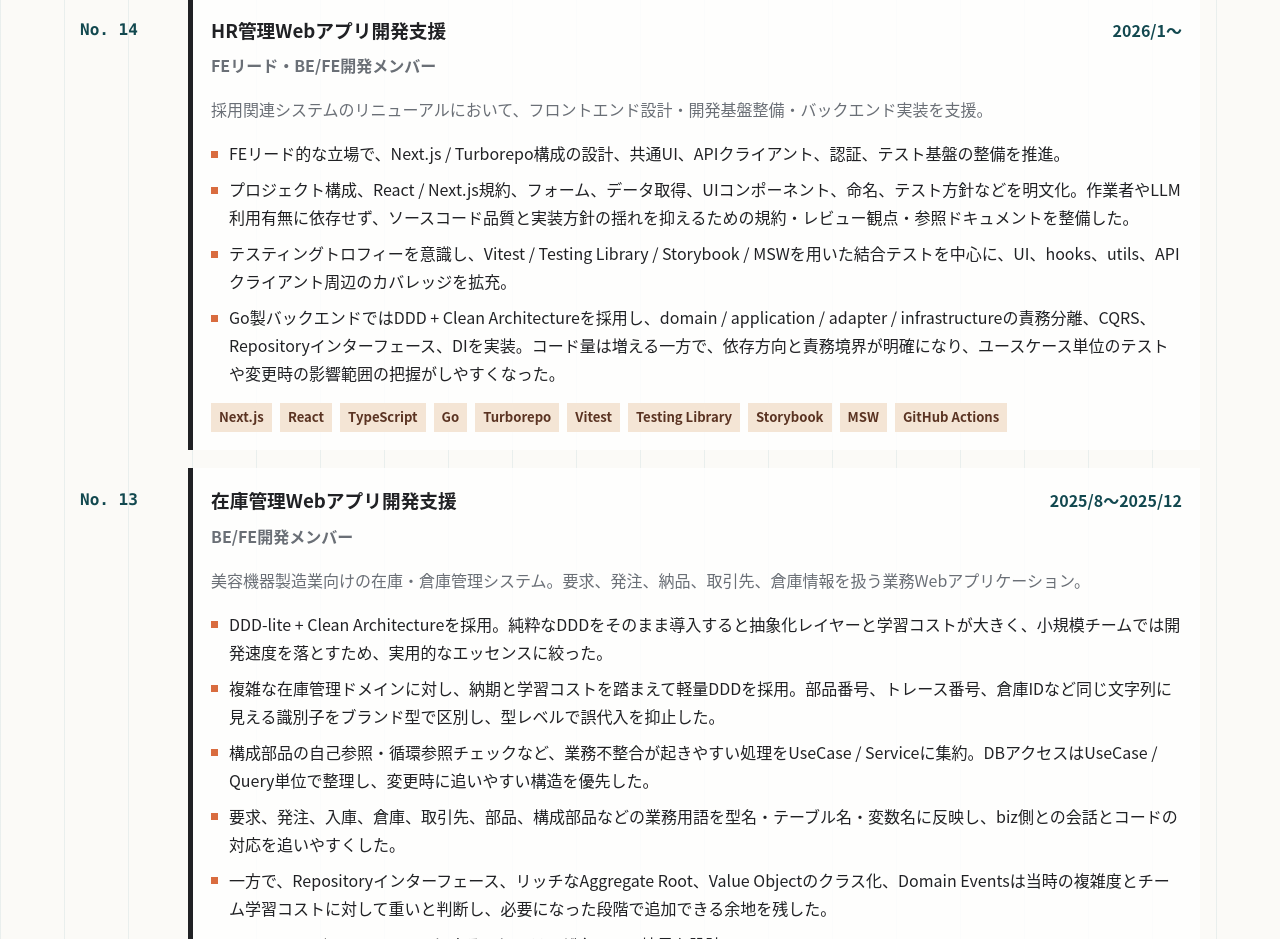
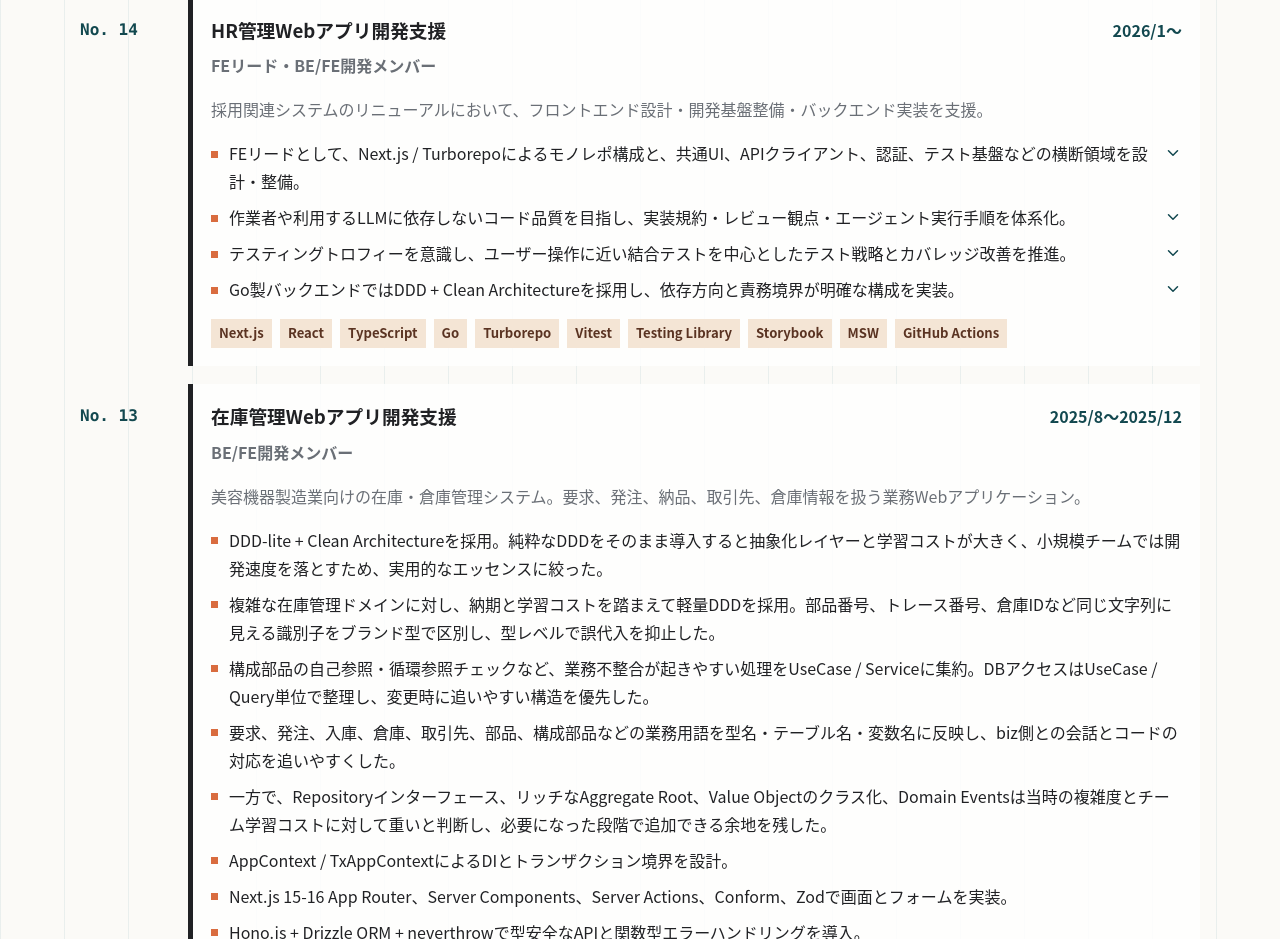
Before and after one commit to yosuke0517/resume, a React (Vite) app: page / in a window 1280 px wide. Shown: the part 2640-3579 px from the top of the page. Built offline with nearby package versions, Linux system fonts and the light colour scheme.

Commit message:
feat: No.14の実績詳細を展開可能にする

```diff
--- a/src/main.tsx
+++ b/src/main.tsx
@@ -1,5 +1,5 @@
 import { createRoot } from "react-dom/client";
-import { Code2, Download, MapPin, Sparkles } from "lucide-react";
+import { ChevronDown, Code2, Download, MapPin, Sparkles } from "lucide-react";
 import { resume } from "./resume-data";
 import { getCurrentSkills } from "./lib/resume";
 import "./styles.css";
@@ -126,9 +126,27 @@ const App = () => {
                 </div>
                 <p className="experience-card__summary">{experience.summary}</p>
                 <ul className="achievement-list">
-                  {experience.achievements.map((achievement) => (
-                    <li key={achievement}>{achievement}</li>
-                  ))}
+                  {experience.achievements.map((achievement) => {
+                    if (typeof achievement === "string") {
+                      return <li key={achievement}>{achievement}</li>;
+                    }
+
+                    return (
+                      <li key={achievement.summary}>
+                        <details className="achievement-details">
+                          <summary>
+                            <span>{achievement.summary}</span>
+                            <ChevronDown size={18} aria-hidden="true" />
+                          </summary>
+                          <ul className="achievement-details__list">
+                            {achievement.details.map((detail) => (
+                              <li key={detail}>{detail}</li>
+                            ))}
+                          </ul>
+                        </details>
+                      </li>
+                    );
+                  })}
                 </ul>
                 <div className="tag-row">
                   {experience.technologies.map((technology) => (
--- a/src/resume-data.ts
+++ b/src/resume-data.ts
@@ -14,10 +14,17 @@ export type Experience = {
   period: string;
   role: string;
   summary: string;
-  achievements: string[];
+  achievements: Achievement[];
   technologies: string[];
   featured?: boolean;
 };
+
+export type Achievement =
+  | string
+  | {
+      summary: string;
+      details: string[];
+    };
 
 export const resume = {
   updatedAt: "2026-07",
@@ -80,10 +87,39 @@ export const resume = {
       role: "FEリード・BE/FE開発メンバー",
       summary: "採用関連システムのリニューアルにおいて、フロントエンド設計・開発基盤整備・バックエンド実装を支援。",
       achievements: [
-        "FEリード的な立場で、Next.js / Turborepo構成の設計、共通UI、APIクライアント、認証、テスト基盤の整備を推進。",
-        "プロジェクト構成、React / Next.js規約、フォーム、データ取得、UIコンポーネント、命名、テスト方針などを明文化。作業者やLLM利用有無に依存せず、ソースコード品質と実装方針の揺れを抑えるための規約・レビュー観点・参照ドキュメントを整備した。",
-        "テスティングトロフィーを意識し、Vitest / Testing Library / Storybook / MSWを用いた結合テストを中心に、UI、hooks、utils、APIクライアント周辺のカバレッジを拡充。",
-        "Go製バックエンドではDDD + Clean Architectureを採用し、domain / application / adapter / infrastructureの責務分離、CQRS、Repositoryインターフェース、DIを実装。コード量は増える一方で、依存方向と責務境界が明確になり、ユースケース単位のテストや変更時の影響範囲の把握がしやすくなった。"
+        {
+          summary: "FEリードとして、Next.js / Turborepoによるモノレポ構成と、共通UI、APIクライアント、認証、テスト基盤などの横断領域を設計・整備。",
+          details: [
+            "複数アプリで利用するUI、型定義、APIクライアント、認証処理を共通パッケージとして分離し、変更箇所と責務を明確化。",
+            "Testing Libraryのユーティリティ、jest-dom、MSWのライフサイクル、Vitestのカバレッジ設定を共通パッケージへ集約し、アプリごとのテスト環境差異を抑制。",
+            "未提供APIをMSWで段階的に代替できる仕組みを用意し、バックエンドのリリースを待たずにフロントエンド開発を進められる構成を整備。"
+          ]
+        },
+        {
+          summary: "作業者や利用するLLMに依存しないコード品質を目指し、実装規約・レビュー観点・エージェント実行手順を体系化。",
+          details: [
+            "プロジェクト構成、React / Next.js、フォーム、データ取得、UIコンポーネント、命名、TypeScript、テストなどの判断基準を文書化。",
+            "編集対象に応じた規約を読み込める構成とし、Claude CodeとCodexの双方へ同じ方針が伝わるよう同期・整合性チェックを自動化。",
+            "レビュー対応を検知するhookと学習スキルを整備し、再発性のある指摘を抽出して、人の承認後に規約・スキル・hookへ還元する継続改善フローを構築。",
+            "PR差分を役割別に並列レビューし、重複排除や横断的な不整合確認を行うAIレビューをCIへ組み込み。"
+          ]
+        },
+        {
+          summary: "テスティングトロフィーを意識し、ユーザー操作に近い結合テストを中心としたテスト戦略とカバレッジ改善を推進。",
+          details: [
+            "Vitest / Testing Library / Storybook / MSWを組み合わせ、フォーム入力、バリデーション、API通信、結果表示までを一連の振る舞いとして検証。",
+            "Storybookのストーリーをテストでも再利用し、表示状態の定義と自動テストの二重管理を抑制。",
+            "PRごとに変更対象プロジェクトのカバレッジを計測し、ベースブランチとの差分とプロジェクト別サマリを確認できるCIを整備。",
+            "pre-commitで静的解析、pre-pushで重複コードと未使用コードを検出し、レビュー前に機械的な品質問題を除去。"
+          ]
+        },
+        {
+          summary: "Go製バックエンドではDDD + Clean Architectureを採用し、依存方向と責務境界が明確な構成を実装。",
+          details: [
+            "domain / application / adapter / infrastructureへ責務を分離し、CQRS、Repositoryインターフェース、DIを導入。",
+            "コード量とのトレードオフはあるものの、ドメインロジックを外部I/Oから分離することで、ユースケース単位のテストと変更影響範囲の把握を容易にした。"
+          ]
+        }
       ],
       technologies: ["Next.js", "React", "TypeScript", "Go", "Turborepo", "Vitest", "Testing Library", "Storybook", "MSW", "GitHub Actions"],
       featured: true
--- a/src/styles.css
+++ b/src/styles.css
@@ -176,7 +176,7 @@ h1 span {
 }
 
 .summary-band li::before,
-.achievement-list li::before {
+.achievement-list > li::before {
   content: "";
   position: absolute;
   left: 0;
@@ -314,10 +314,56 @@ h1 span {
   font-weight: 800;
 }
 
-.achievement-list li {
+.achievement-list > li {
   position: relative;
   margin-top: 8px;
   padding-left: 18px;
+}
+
+.achievement-details summary {
+  display: flex;
+  gap: 10px;
+  align-items: flex-start;
+  justify-content: space-between;
+  cursor: pointer;
+  list-style: none;
+}
+
+.achievement-details summary::-webkit-details-marker {
+  display: none;
+}
+
+.achievement-details summary:focus-visible {
+  outline: 2px solid var(--accent);
+  outline-offset: 4px;
+}
+
+.achievement-details summary svg {
+  flex: 0 0 auto;
+  margin-top: 5px;
+  color: var(--accent-dark);
+  transition: transform 160ms ease;
+}
+
+.achievement-details[open] summary svg {
+  transform: rotate(180deg);
+}
+
+.achievement-details__list {
+  margin: 10px 0 4px;
+  border-left: 2px solid var(--line);
+  padding: 2px 0 2px 18px;
+  color: var(--muted);
+}
+
+.achievement-details__list li + li {
+  margin-top: 6px;
+}
+
+@media (prefers-reduced-motion: reduce) {
+  .achievement-details summary svg {
+    transition: none;
+  }
 }
 
 .tag-row {
@@ -468,6 +514,15 @@ h1 span {
     padding: 12px;
   }
 
+  .achievement-details summary svg,
+  .achievement-details__list {
+    display: none;
+  }
+
+  .achievement-details summary {
+    cursor: default;
+  }
+
   .hero,
   .section,
   .summary-band {
```
Also changed, not shown: 2 other files (tests, documents, lock files or other folders).
